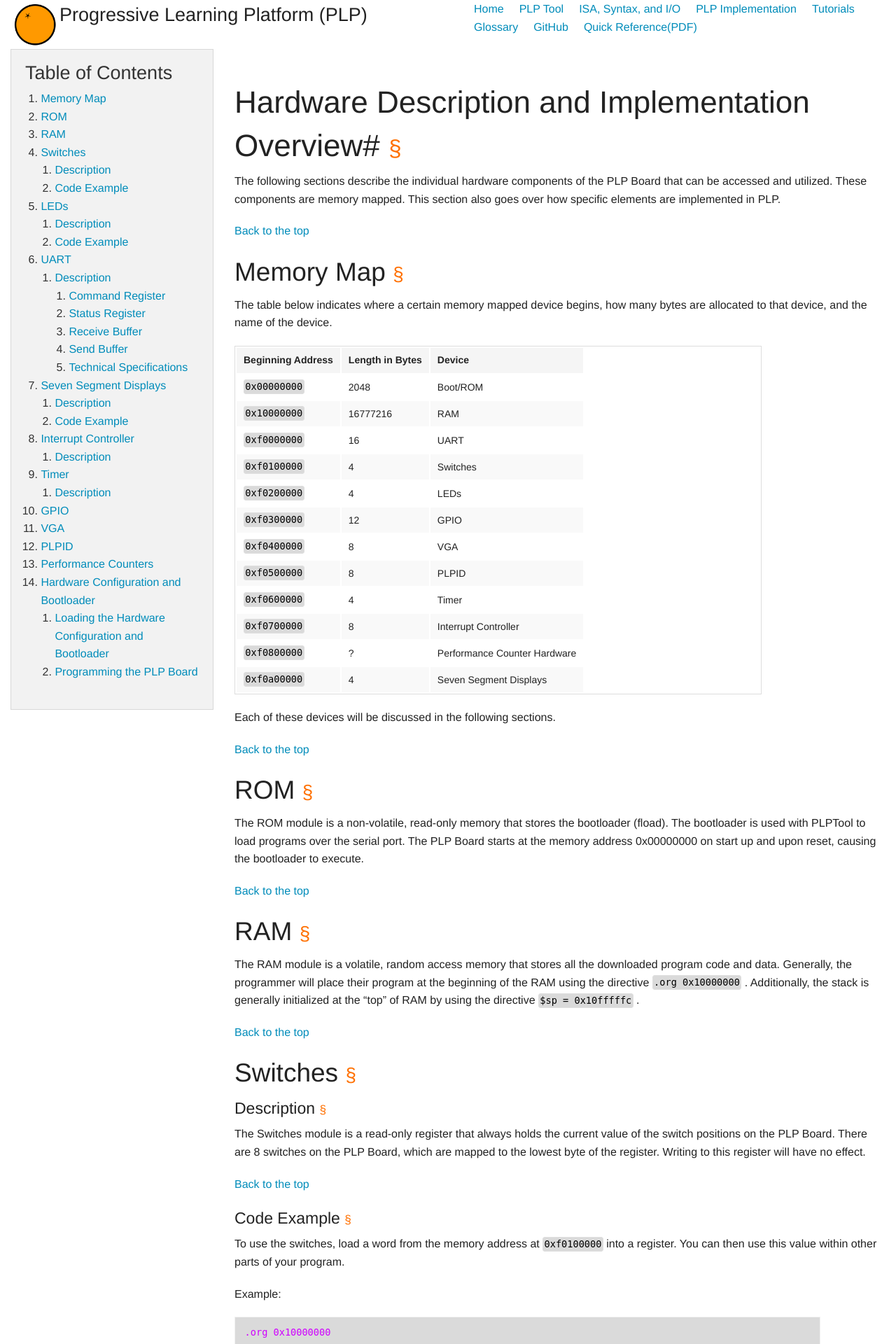
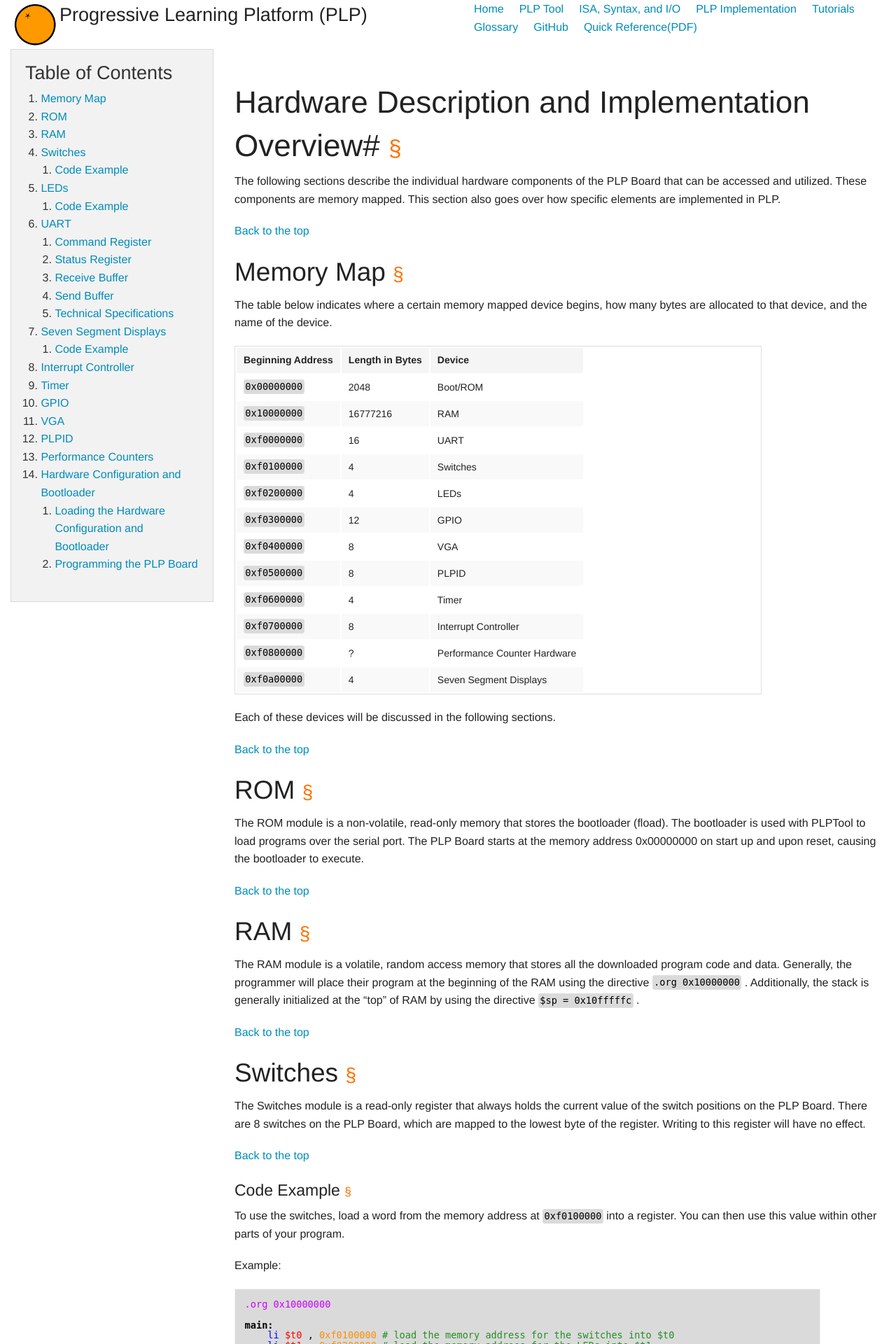
Before and after one commit to Progressive-Learning-Platform/progressive-learning-platform.github.io, a Jekyll site: the page built from implementation.md, in a window 1280 px wide. Shown: the top 1920 px of the page at 70% size. Built offline with Jekyll 4.4.1, drawn with Linux system fonts in a browser that asks for light colours; comment, search, counter and statistics services are not loaded; some of the changed text lies outside the part shown.

Commit message:
Added assembler directive to syntax highlighting. Removed symbols that aren't used in manual.

```diff
--- a/implementation.md
+++ b/implementation.md
@@ -92,9 +92,6 @@ The RAM module is a volatile, random access memory that stores all the downloade
 ## Switches ##
 {:.ancs}
 
-#### Description ####
-{:.ancs}
-
 The Switches module is a read-only register that always holds the current value of the switch positions on the PLP Board. There are 8 switches on the PLP Board, which are mapped to the lowest byte of the register. Writing to this register will have no effect.
 
 [Back to the top](#top)
@@ -134,9 +131,6 @@ Additional tutorial: [PLP Basic I/O Tutorial](https://www.youtube.com/watch?v=dd
 
 
 ## LEDs ##
-{:.ancs}
-
-#### Description ####
 {:.ancs}
 
 The LEDs module is a read-write register that stores the value of the LEDs on the PLP Board. There are 8 LEDs, mapped to the lowest byte of the register. Reading the register will provide the current status of the LEDs, and writing to the register will update the LEDs' status.
@@ -180,9 +174,6 @@ Additional tutorial: [PLP Basic I/O Tutorial](https://www.youtube.com/watch?v=dd
 
 
 ## UART ##
-{:.ancs}
-
-#### Description ####
 {:.ancs}
 
 The UART module is designed to send or receive a single byte at a time, and can only store one byte in the send and receive buffer. This means that you must first either send the data in the buffer before reloading the buffer and you must retrieve the data in the receive buffer (by polling) before the next byte is available.
@@ -232,9 +223,6 @@ The UART module is running at 57600 baud, with 8 data bits, 1 stop bit, and no p
 
 
 ## Seven Segment Displays ##
-{:.ancs}
-
-#### Description ####
 {:.ancs}
 
 The Seven Segment Displays module exposes the raw seven segment LEDs to the user, allowing for specialized output. There are `libplp` wrappers that exist for various abstractions.
@@ -316,9 +304,6 @@ Additional tutorial: [PLP Basic I/O Tutorial](https://www.youtube.com/watch?v=dd
 
 
 ## Interrupt Controller ##
-{:.ancs}
-
-#### Description ####
 {:.ancs}
 
 <div class="mobile" markdown="1">
@@ -411,9 +396,6 @@ isr:
 
 
 ## Timer ##
-{:.ancs}
-
-#### Description ####
 {:.ancs}
 
 The timer module is a single 32-bit counter that increments by one every clock cycle. It can be written to at any time. At overflow, the timer will continue counting. The timer module is useful for waiting a specific amount of time with high resolution (20ns on the reference design).
--- a/prism/prism.js
+++ b/prism/prism.js
@@ -608,7 +608,7 @@ Prism.languages.plp = {
     'plporg': /\.org \w+/,
     'plpspace': /\.space .*/,
     'plpword': /\.word \w+/,
-    'plpascii': /\.ascii[z]{0,1} .*/,
+    'plpascii': /\.ascii[zw]{0,1} .*/,
     'plplabel': /\b\w+?[:]/,
     'plpoperator': /\b(addu|addiu|subu|mullo|mulhi|lui|and|andi|or|ori|nor|slt|slti|sltu|sltiu|sll|sllv|srl|srlv|j|jr|jal|jalr|beq|bne|lw|sw|b|move|push|pop|li|call|return|save|restore|lwm|swm)\b/,
     'plpnop': /nop/,
```
Also changed, not shown: instructions.md (+2 -6 lines).
